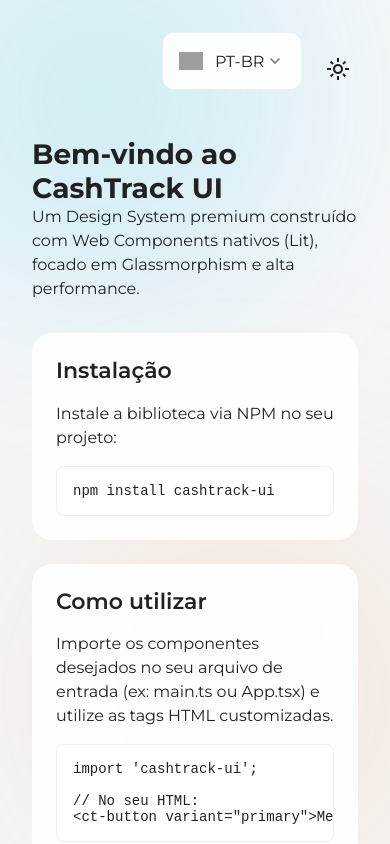
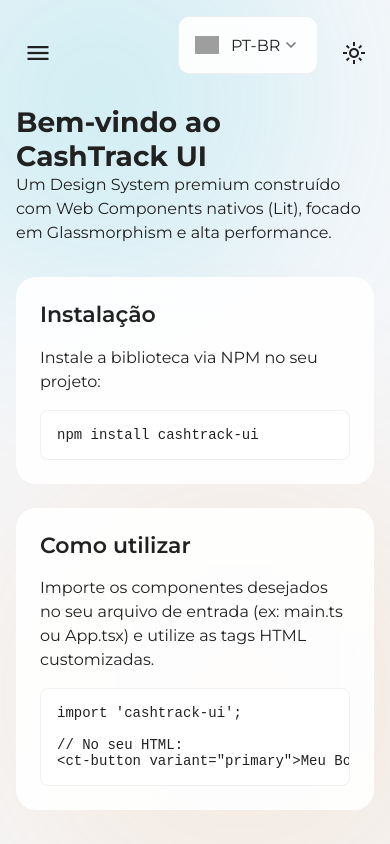
Before and after one commit to renatomore/cashtrack-ui, a website built with Vite: page index.html in a window 390 px wide. Built offline with nearby package versions, Linux system fonts and the light colour scheme.

Commit message:
fix(showcase): adiciona botão de menu hamburger visível na versão mobile

```diff
--- a/src/main.ts
+++ b/src/main.ts
@@ -443,6 +443,12 @@ export class CashtrackShowcase extends LitElement {
         <div class="main-content">
           <div style="max-width: 800px; margin: 0 auto; width: 100%;">
             <div class="header" style="justify-content: flex-end; gap: 16px;">
+              <button class="mobile-menu-btn" @click="${() => {
+                const sidebar = this.querySelector('ct-sidebar');
+                if (sidebar) sidebar.mobileOpen = true;
+              }}" style="margin-right: auto; background: transparent; border: none; color: var(--ct-text-primary); cursor: pointer; padding: 8px; display: flex; align-items: center; border-radius: 8px;">
+                <ct-icon name="menu" size="28px" color="currentColor"></ct-icon>
+              </button>
               <div style="width: 140px;">
                 <ct-select
                   .value="${this.currentLang}"
--- a/src/style.css
+++ b/src/style.css
@@ -176,6 +176,22 @@ cashtrack-showcase {
   margin-bottom: 32px;
 }
 
+.mobile-menu-btn {
+  display: none !important;
+}
+
+@media (max-width: 768px) {
+  .mobile-menu-btn {
+    display: flex !important;
+  }
+  .header {
+    margin-bottom: 16px;
+  }
+  .main-content {
+    padding: 16px;
+  }
+}
+
 .cards-grid {
   display: grid;
   grid-template-columns: repeat(auto-fit, minmax(250px, 1fr));
```
